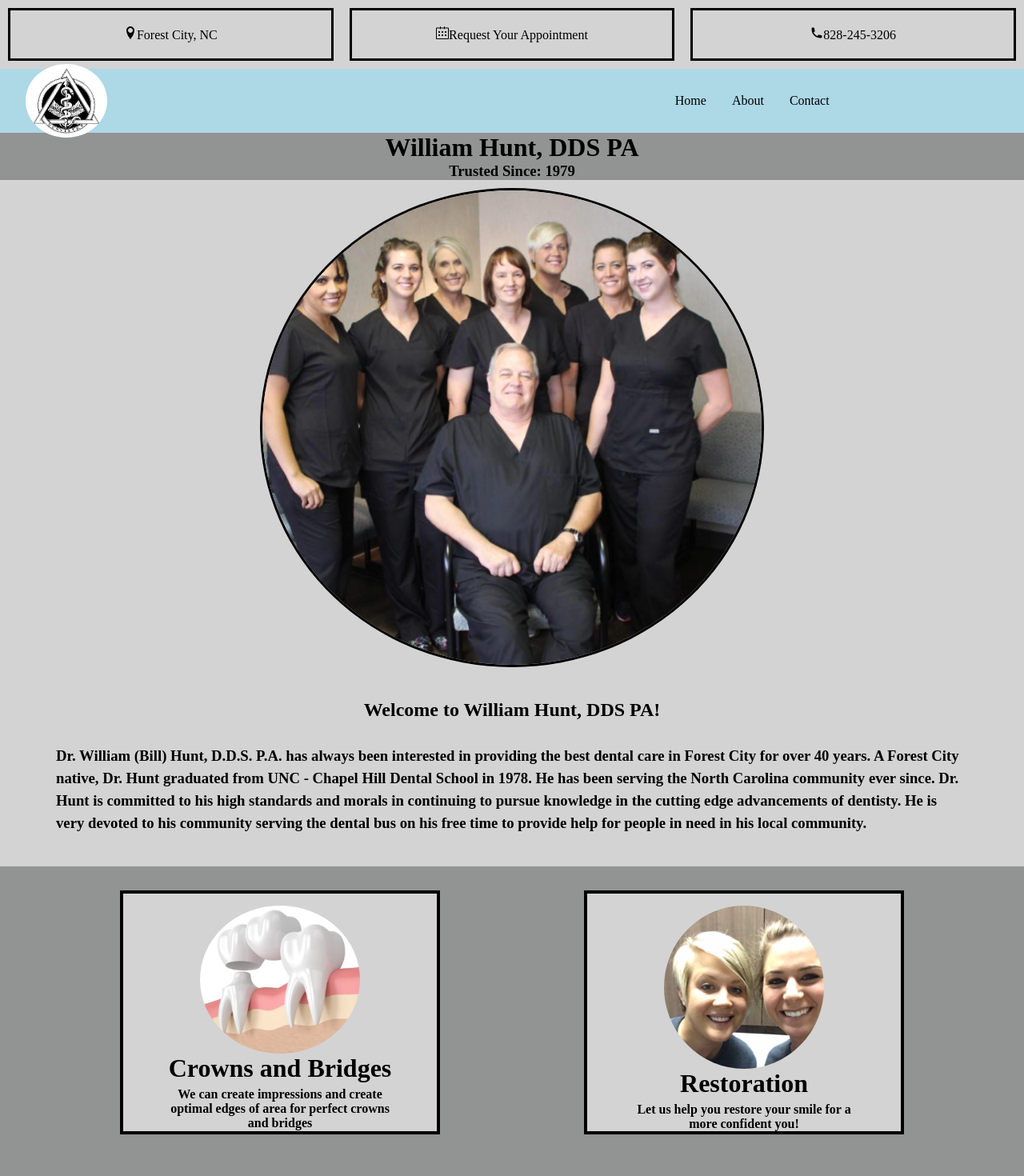
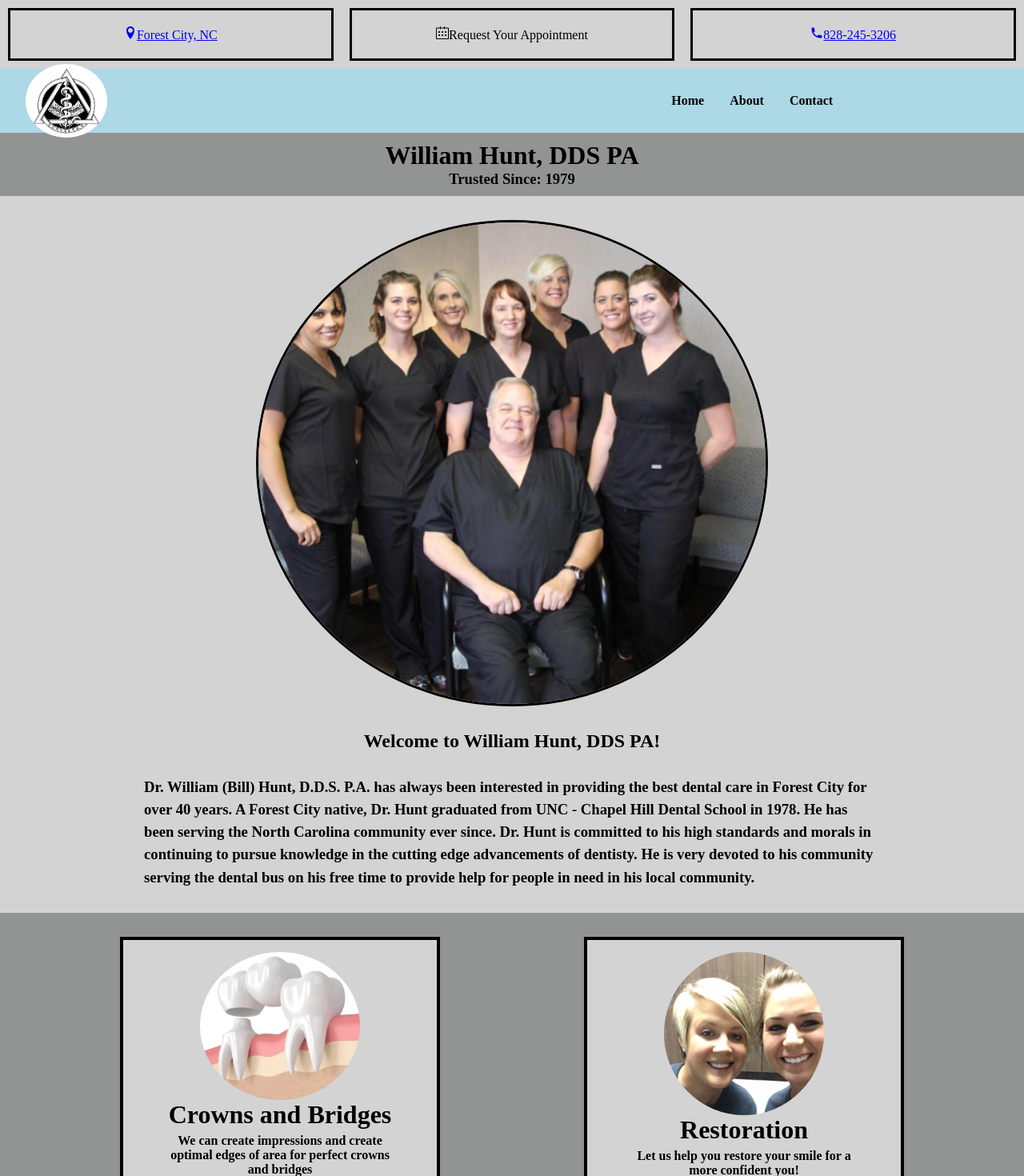
Before and after one commit to dchen8419/William_Hunt_DDS, a React (Create React App) app: page / in a window 1280 px wide. Shown: the top 1470 px of the page at 80% size. Built offline with nearby package versions, Linux system fonts and the light colour scheme.

Commit message:
fixed about text and hyperlinks

```diff
--- a/src/components/about/About.css
+++ b/src/components/about/About.css
@@ -3,7 +3,7 @@
 }
 
 .about_img_container {
-    padding: 10px;
+    padding-top: 30px;
 }
 
 .about_welcome_container {
@@ -15,8 +15,8 @@
 }
 
 .about_paragraph {
-    padding-inline: 70px;
-    padding-bottom: 40px;
+    padding-inline: 180px;
+    padding-bottom: 30px;
     line-height: 1.5;
 }
 
@@ -27,3 +27,9 @@
     width: 50%;
     border-radius: 50%;
 }
+
+@media only screen and (max-width: 1024px) {
+    .about_paragraph {
+        padding-inline: 50px;
+    }
+}
--- a/src/components/banner/Banner.css
+++ b/src/components/banner/Banner.css
@@ -1,4 +1,6 @@
 .banner_container {
     background-color: rgb(146, 148, 148);
     text-align: center;
+    padding-top: 10px;
+    padding-bottom: 10px;
 }
--- a/src/components/header/Header.css
+++ b/src/components/header/Header.css
@@ -14,6 +14,17 @@
     border-style: solid
 }
 
+.text {
+    cursor: pointer;
+    text-decoration: none;
+}
+
+.icon {
+    cursor: pointer;
+    text-decoration: none;
+}
+
+
 @media only screen and (max-width: 1024px) {
     span.text {
         display: none;
--- a/src/components/header/Header.jsx
+++ b/src/components/header/Header.jsx
@@ -8,16 +8,16 @@
     return (
         <div className='header-container'>
             <div className='header-location'>
-                <span className='icon'><ImLocation /></span>
-                <span className='text'>Forest City, NC</span>
+                <span className='icon'><a href='https://goo.gl/maps/Qkx3bvWBcKN29rfUA'><ImLocation /></a></span>
+                <span className='text'><a href='https://goo.gl/maps/Qkx3bvWBcKN29rfUA'>Forest City, NC</a></span>
             </div>
             <div className='header-appointment'>
                 <span className='icon'><SlCalender /></span>
                 <span className='text'>Request Your Appointment</span>
             </div>
             <div className='header-phone'>
-                <span className='icon'><HiPhone /></span>
-                <span className='text'>828-245-3206</span>
+                <span className='icon'><a href="tel:828-245-3206"><HiPhone /></a></span>
+                <span className='text'><a href="tel:828-245-3206">828-245-3206</a></span>
             </div>
         </div>
     )
--- a/src/components/navbar/Nav.css
+++ b/src/components/navbar/Nav.css
@@ -26,6 +26,7 @@
     margin: 0 1rem;
     color: var(--textColor);
     text-decoration: none;
+    font-weight: bold;
 }
 
 nav a:hover{
```
